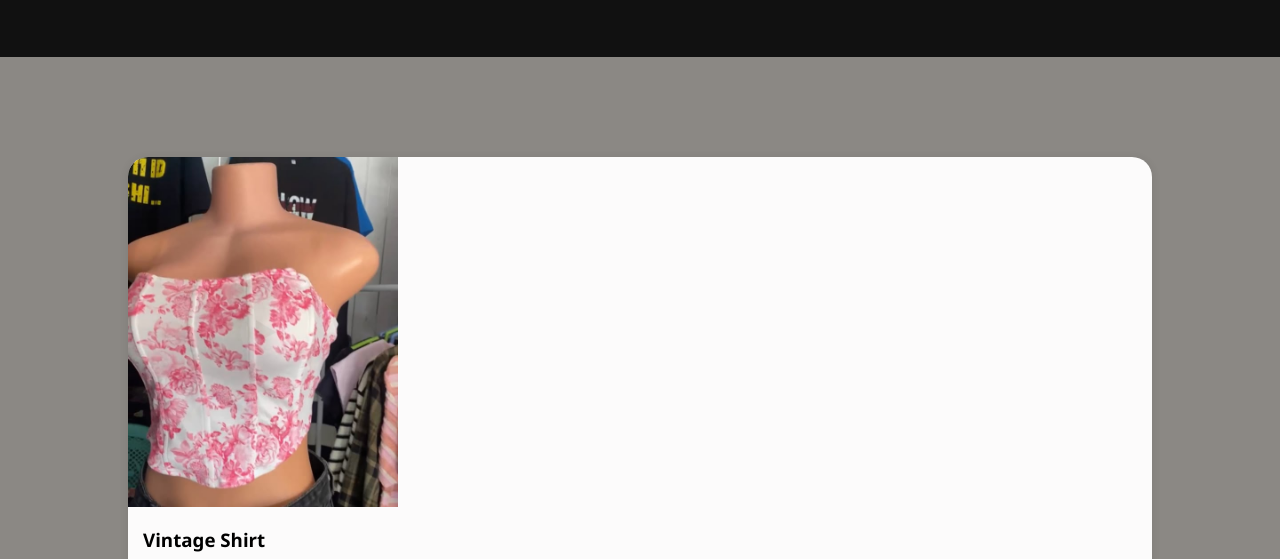
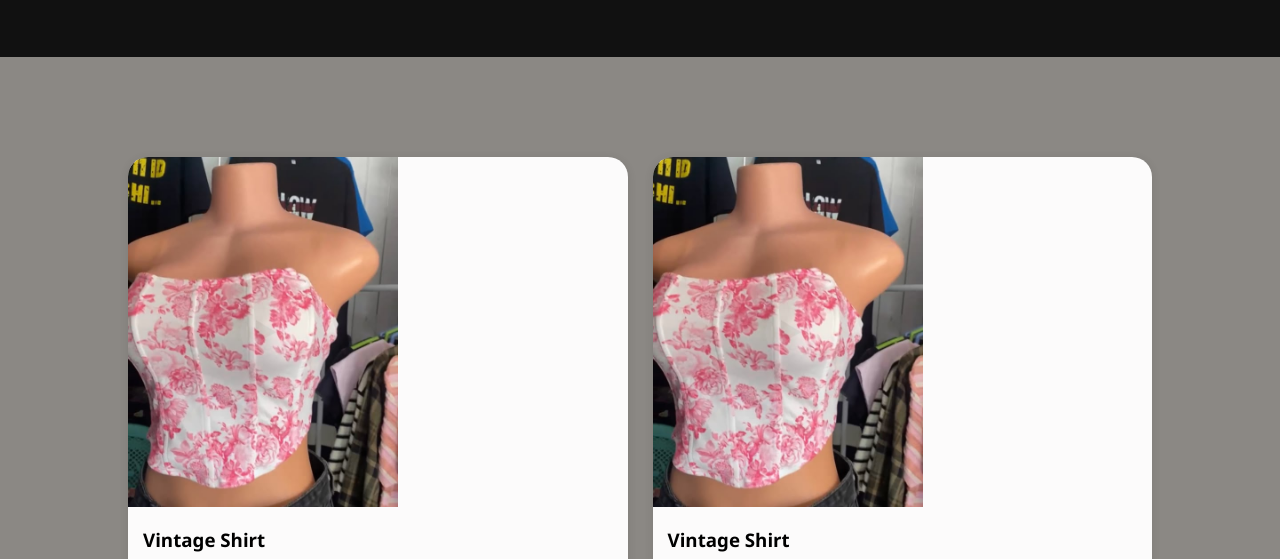
Before and after one commit to mackenziekrampah2-beep/b3b3-thrift-website, a website: page shop.html in a window 1280 px wide. Shown: the part 234-793 px from the top of the page. Drawn offline with Linux system fonts and the light colour scheme.

Commit message:
Update shop design

```diff
--- a/shop.html
+++ b/shop.html
@@ -138,6 +138,13 @@ price:1,
 sizes:["M","S","X","XL","XXL"],
 image:"images/Product1.jpg"
 },
+{
+id:1,
+name:"Vintage Shirt",
+price:1,
+sizes:["M","S","X","XL","XXL"],
+image:"images/Product1.jpg"
+},
 
 
 
```
